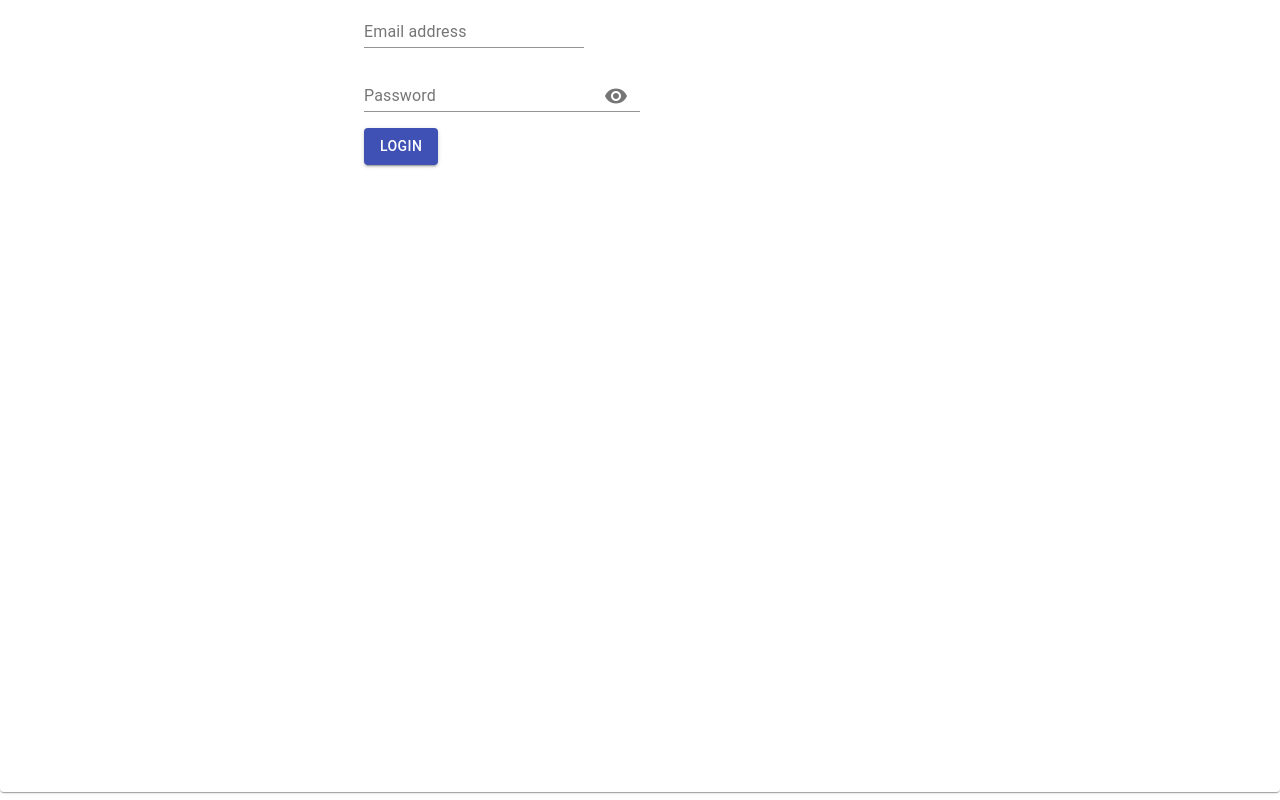
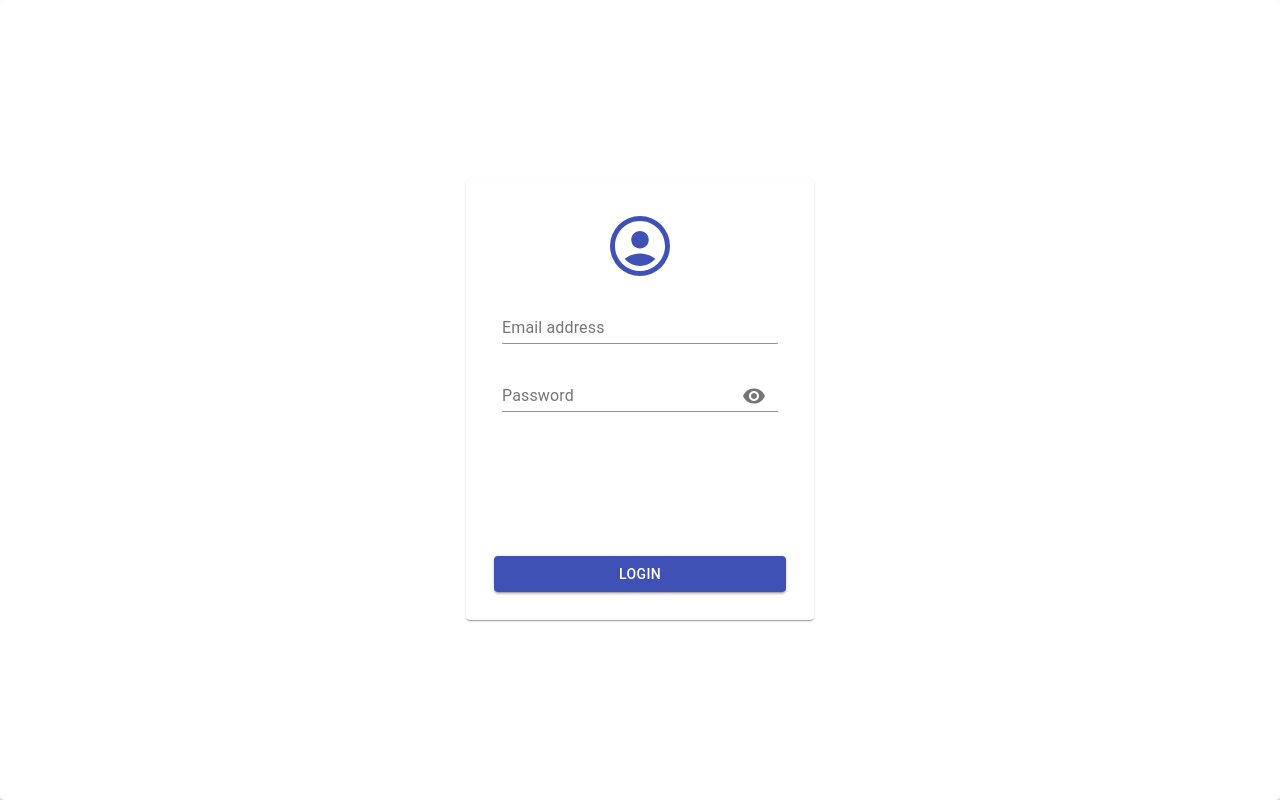
Before and after one commit to sajid13673/college_management_system-reactjs_graphql, a React (Vite) app: page /login in a window 1280 px wide. Built offline with nearby package versions, Linux system fonts and the light colour scheme.

Commit message:
feat: Stylings added to improve the user experience

```diff
--- a/src/components/Classroom/ClassroomList.jsx
+++ b/src/components/Classroom/ClassroomList.jsx
@@ -3,7 +3,8 @@ import { useQuery, useLazyQuery } from "@apollo/client";
 import { LOAD_CLASSROOMS, GET_CLASSROOM_BY_ID } from "../../Graphql/Queries";
 import ClassroomTable from "./ClassroomTable";
 import ClassroomForm from "./ClassroomForm";
-import { Button, Grid } from "@mui/material";
+import { Button, Grid, Icon } from "@mui/material";
+import AddBoxIcon from '@mui/icons-material/AddBox';
 
 function ClassroomList(props) {
   const [classrooms, setClassrooms] = useState([]);
@@ -39,11 +40,18 @@ function ClassroomList(props) {
     }
   }, [open]);
   return (
-    <Grid container spacing={2} sx={{ p:2 }}>
+    <Grid container spacing={2} sx={{ p: 2 }}>
+      <Grid item xs={12} md={6} sx={{ mx: "auto" }}>
+        <Button
+          sx={{ width: "100%" }}
+          variant="contained"
+          endIcon={<AddBoxIcon/>}
+          onClick={() => setOpen(true)}
+        >
+          create new classroom{" "}
+        </Button>
+      </Grid>
       <Grid item xs={12}>
-        <Button onClick={() => setOpen(true)}>open</Button>
-      </Grid>
-      <Grid item xs={12} >
         <ClassroomTable
           classrooms={classrooms}
           setOpen={(bool) => setOpen(bool)}
--- a/src/components/Header.jsx
+++ b/src/components/Header.jsx
@@ -172,7 +172,7 @@ function Header(props) {
               }}
             >
               {pages.map((page) => (
-                <MenuItem key={page} onClick={handleCloseNavMenu}>
+                <MenuItem key={page} onClick={()=>handleCloseNavMenu(page)}>
                   <Typography textAlign="center">{page}</Typography>
                 </MenuItem>
               ))}
--- a/src/components/Login.jsx
+++ b/src/components/Login.jsx
@@ -1,9 +1,8 @@
 import React, { useEffect } from "react";
 import {
   Button,
-  Container,
+  Card,
   FormControl,
-  Grid,
   IconButton,
   Input,
   InputAdornment,
@@ -15,12 +14,19 @@ import { LOGIN_MUTATION } from "../Graphql/Mutations";
 import { useMutation } from "@apollo/client";
 import { useAuth } from "../utils/authProvider";
 import { useNavigate } from "react-router-dom";
+import {
+  Avatar,
+  Box,
+  CardActions,
+  CardContent,
+} from "@mui/material";
+import AccountCircleIcon from "@mui/icons-material/AccountCircle";
 
 function Login() {
   const navigate = useNavigate();
   const [showPassword, setShowPassword] = React.useState(false);
   const handleClickShowPassword = () => setShowPassword((show) => !show);
-  const { setToken } = useAuth();
+  const { setToken, token } = useAuth();
   const [login, { data, loading, error }] = useMutation(LOGIN_MUTATION);
   const formik = useFormik({
     initialValues: {
@@ -41,15 +47,45 @@ function Login() {
     if (data) {
       console.log(data.login);
       setToken(data.login);
-      navigate("/");
     }
   }, [data]);
+  useEffect(() => {
+    token && navigate("/");
+  }, [token]);
+
   return (
-    <Grid className="grid" style={{ alignItems: "center", minHeight: "100vh" }}>
-      <Container className="input-form" maxWidth="sm">
     <form onSubmit={formik.handleSubmit}>
-          <Grid container spacing={2}>
-            <Grid item xs={12}>
+      {/* <Grid  sx={{ background: 'red', height: '100vh' }}> */}
+      <Box
+        sx={{
+          display: "flex",
+          justifyContent: "center",
+          height: "100vh",
+          alignItems: "center",
+        }}
+      >
+        <Card
+          variant="contained"
+          style={{
+            padding: "20px",
+            height: "50vh",
+            display: "flex",
+            flexDirection: "column",
+          }}
+        >
+          <CardContent
+            sx={{
+              display: "flex",
+              flexDirection: "column",
+              gap: "20px",
+              p: 2,
+            }}
+          >
+            <Avatar
+              sx={{ mx: "auto", width: 60, height: 60, bgcolor: "#3f51b5" }}
+            >
+              <AccountCircleIcon sx={{ width: 60, height: 60 }} />
+            </Avatar>
             <FormControl>
               <InputLabel htmlFor="my-input">Email address</InputLabel>
               <Input
@@ -64,9 +100,7 @@ function Login() {
                 <div className="error">{formik.errors.email}</div>
               ) : null}
             </FormControl>
-            </Grid>
-            <Grid item xs={12}>
-              <FormControl sx={{ m: 1, width: "25ch" }} variant="standard">
+            <FormControl variant="standard">
               <InputLabel htmlFor="standard-adornment-password">
                 Password
               </InputLabel>
@@ -92,21 +126,20 @@ function Login() {
                 <div className="error">{formik.errors.password}</div>
               ) : null}
             </FormControl>
-            </Grid>
-            <Grid item xs={12}>
+          </CardContent>
+          <CardActions sx={{ mt: "auto" }}>
             <Button
-                className="login-button"
+              style={{ width: "100%" }}
               variant="contained"
               color="primary"
               type="submit"
             >
               Login
             </Button>
-            </Grid>
-          </Grid>
+          </CardActions>
+        </Card>
+      </Box>
     </form>
-      </Container>
-    </Grid>
   );
 }
 
--- a/src/components/Student/StudentList.jsx
+++ b/src/components/Student/StudentList.jsx
@@ -4,6 +4,7 @@ import { GET_ALL_STUDENTS, GET_STUDENT_BY_ID } from "../../Graphql/Queries";
 import StudentTable from "./StudentTable";
 import { Button, Grid } from "@mui/material";
 import StudentForm from "./StudentForm";
+import PersonAddIcon from "@mui/icons-material/PersonAdd";
 
 function StudentList(props) {
   const StudentsResponse = useQuery(GET_ALL_STUDENTS);
@@ -34,11 +35,18 @@ function StudentList(props) {
     }
   }, [open]);
   return (
-    <Grid container spacing={2} sx={{ p:2 }}>
+    <Grid container spacing={2} sx={{ p: 2 }}>
+      <Grid item xs={12} md={6} sx={{ mx: "auto" }}>
+        <Button
+          sx={{ width: "100%" }}
+          variant="contained"
+          endIcon={<PersonAddIcon/>}
+          onClick={() => setOpen(true)}
+        >
+          Create new student
+        </Button>
+      </Grid>
       <Grid item xs={12}>
-        <Button onClick={() => setOpen(true)}>Create</Button>
-      </Grid>
-      <Grid item xs={12} >
         <StudentTable
           students={students}
           handleEdit={(id) => handleEdit(id)}
--- a/src/components/Teacher/TeacherList.jsx
+++ b/src/components/Teacher/TeacherList.jsx
@@ -4,6 +4,7 @@ import { GET_ALL_TEACHERS, GET_TEACHER_BY_ID } from "../../Graphql/Queries";
 import TeacherTable from "./TeacherTable";
 import { Button, Grid } from "@mui/material";
 import TeacherForm from "./TeacherForm";
+import PersonAddIcon from "@mui/icons-material/PersonAdd";
 
 function TeacherList(props) {
   const teachersResponse = useQuery(GET_ALL_TEACHERS);
@@ -34,11 +35,18 @@ function TeacherList(props) {
     }
   }, [open]);
   return (
-    <Grid container spacing={2} sx={{ p:2 }}>
+    <Grid container spacing={2} sx={{ p: 2 }}>
+      <Grid item xs={12} md={6} sx={{ mx: "auto" }}>
+        <Button
+          sx={{ width: "100%" }}
+          variant="contained"
+          endIcon={<PersonAddIcon/>}
+          onClick={() => setOpen(true)}
+        >
+          Create new teacher
+        </Button>
+      </Grid>
       <Grid item xs={12}>
-        <Button onClick={() => setOpen(true)}>Create</Button>
-      </Grid>
-      <Grid item xs={12} >
         <TeacherTable
           teachers={teachers}
           handleEdit={(id) => handleEdit(id)}
```
Lines whose indentation alone changed are shown as unchanged.
